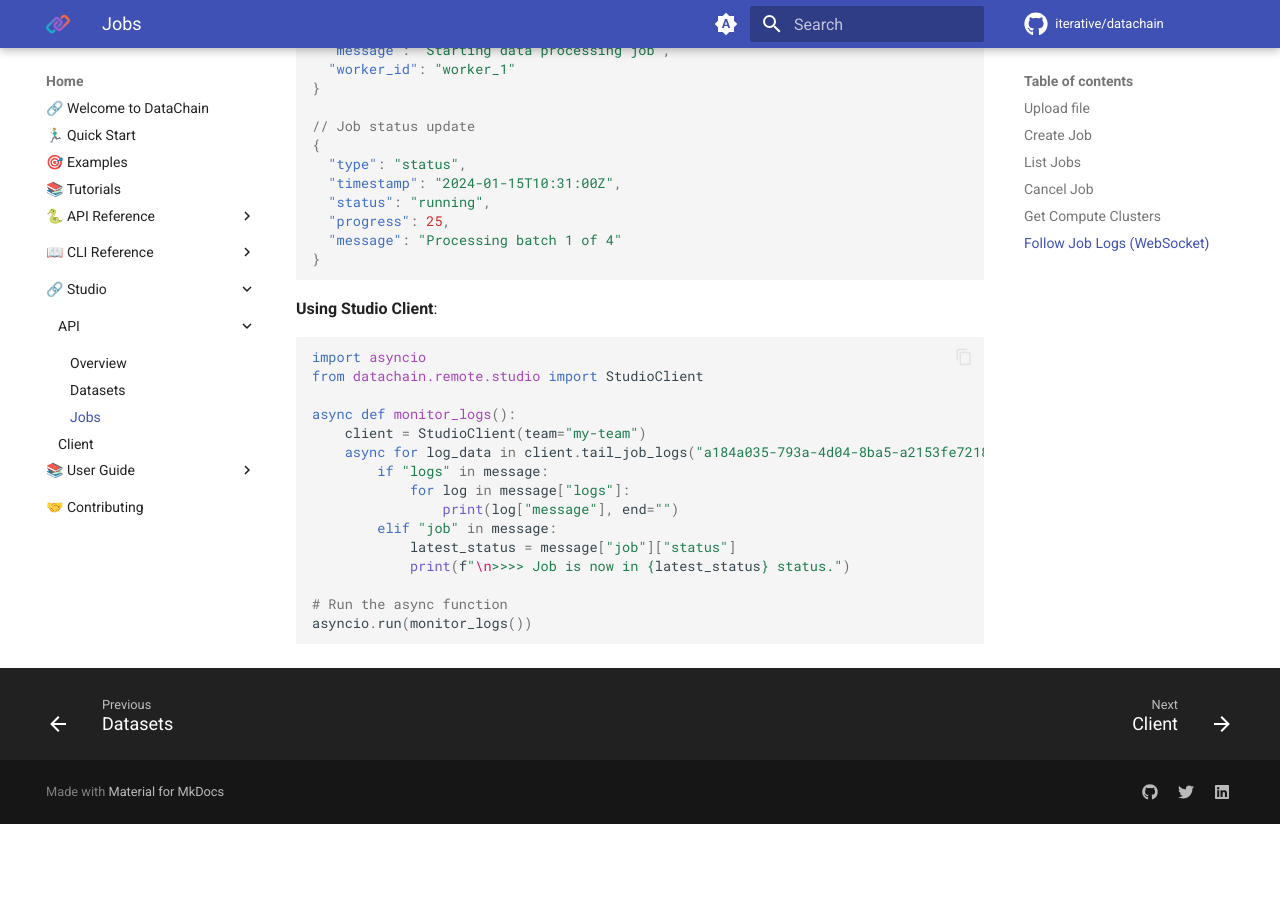
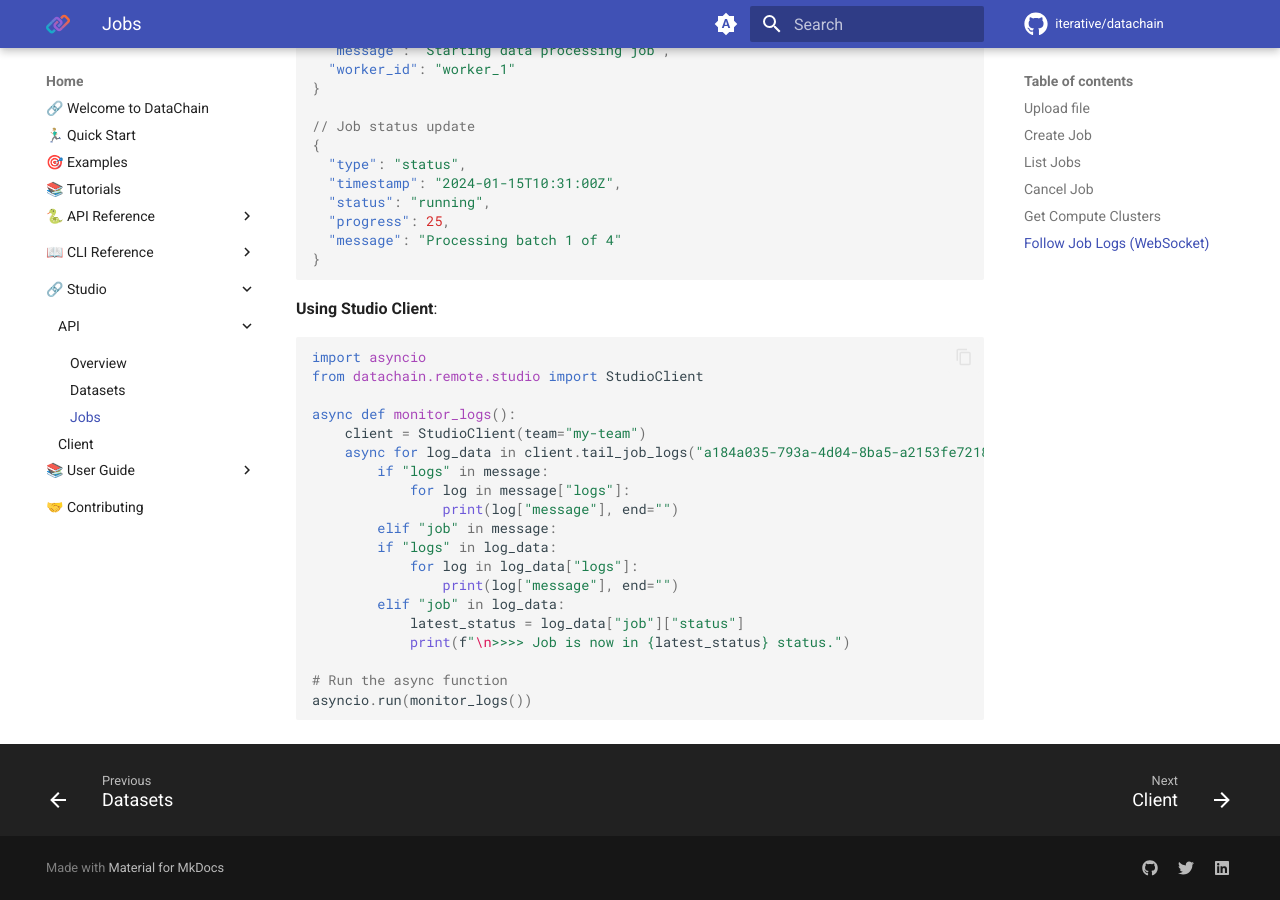
Before and after one commit to iterative/datachain, an MkDocs documentation site: the page built from docs/references/studio/api/jobs.md, in a window 1280 px wide and 900 px high, scrolled down 6878 px. Built offline with MkDocs 1.6.1 and Material for MkDocs 9.7.7, drawn with Linux system fonts in a browser that asks for light colours; comment, search, counter and statistics services are not loaded; before the commit the page ends 7702 px from its top, so only the background shows below that.

Commit message:
Update jobs.md
Co-authored-by: Copilot <175728472+Copilot@users.noreply.github.com>

```diff
--- a/docs/references/studio/api/jobs.md
+++ b/docs/references/studio/api/jobs.md
@@ -346,7 +346,11 @@ async def monitor_logs():
             for log in message["logs"]:
                 print(log["message"], end="")
         elif "job" in message:
-            latest_status = message["job"]["status"]
+        if "logs" in log_data:
+            for log in log_data["logs"]:
+                print(log["message"], end="")
+        elif "job" in log_data:
+            latest_status = log_data["job"]["status"]
             print(f"\n>>>> Job is now in {latest_status} status.")
 
 # Run the async function
```
